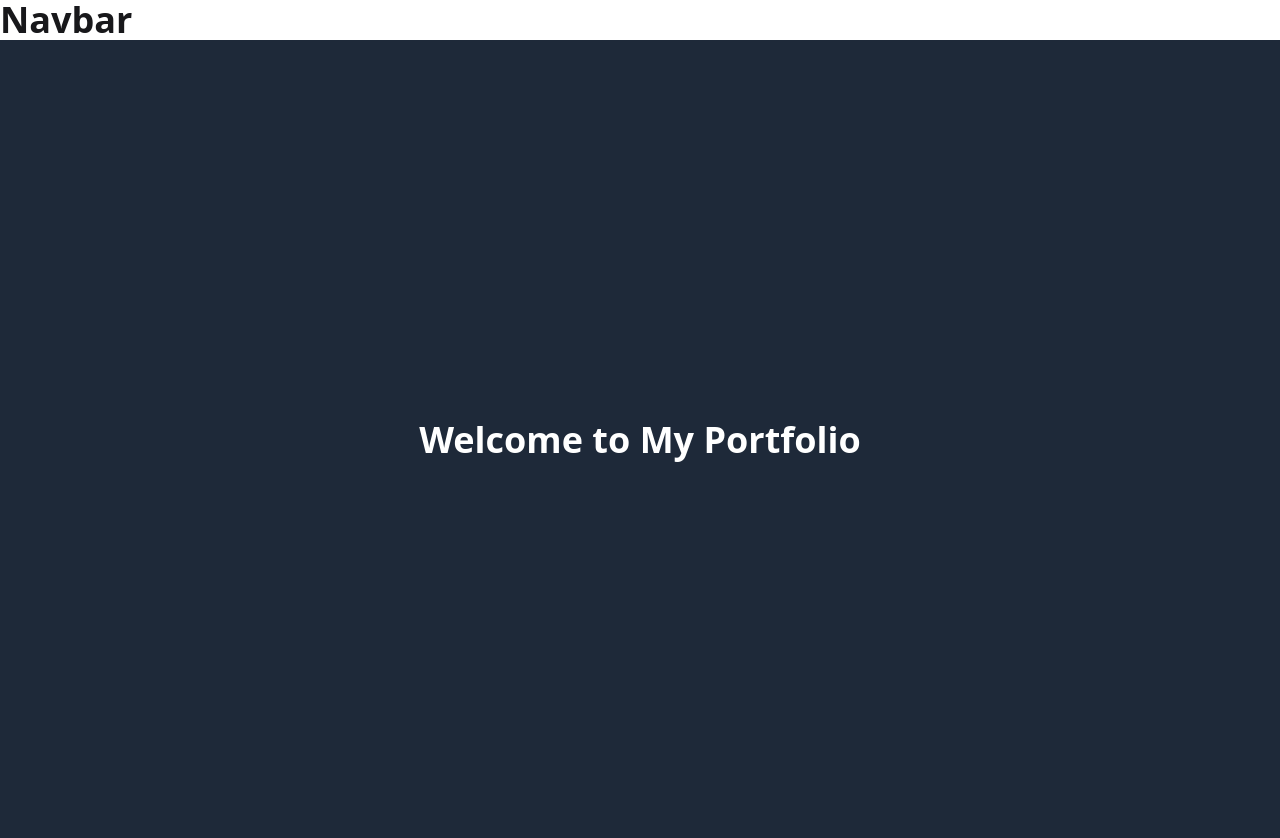
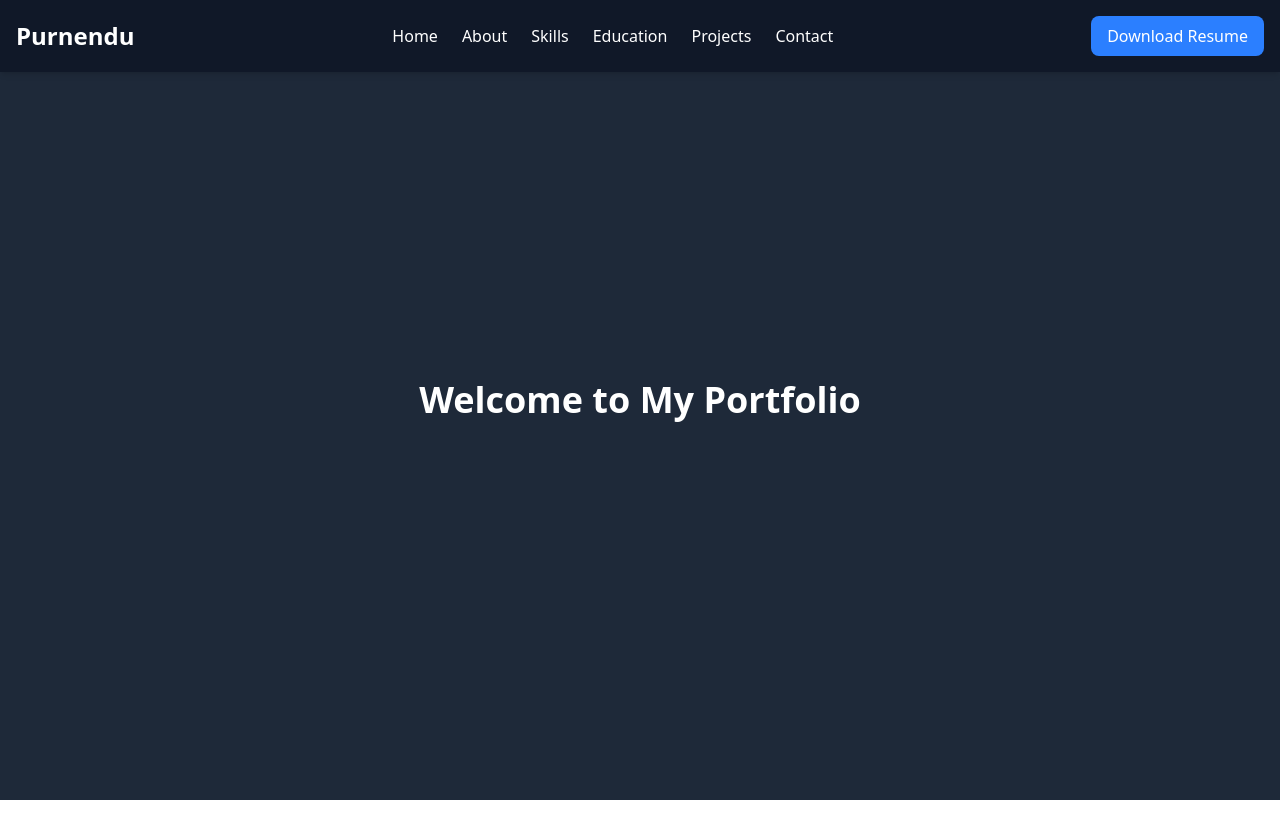
Before and after one commit to Purnendu-sarkar/my-portfolio, a React (Vite) app: page / in a window 1280 px wide. After the commit the page ends 800 px from the top, so only its background shows below. Built offline with nearby package versions, Linux system fonts and the light colour scheme.

Commit message:
Add responsive Navbar component with mobile menu

```diff
--- a/src/Shared/Navbar.jsx
+++ b/src/Shared/Navbar.jsx
@@ -1,8 +1,168 @@
+import { useState } from "react";
+import { Link, NavLink } from "react-router-dom";
+
 const Navbar = () => {
+  const [isOpen, setIsOpen] = useState(false);
+
   return (
-    <div>
-      <h1 className="text-4xl font-bold">Navbar</h1>
-    </div>
+    <nav className="bg-gray-900 text-white fixed w-full z-10 shadow-md">
+      <div className="container mx-auto flex justify-between items-center p-4">
+        {/* Logo and Name */}
+        <Link to="/" className="text-2xl font-bold flex items-center">
+          Purnendu
+        </Link>
+
+        {/* Navigation Links for Large Screens */}
+        <ul className="hidden md:flex space-x-6">
+          <li>
+            <NavLink to="/" className="hover:text-blue-400">
+              Home
+            </NavLink>
+          </li>
+          <li>
+            <Link to="/about" className="hover:text-blue-400">
+              About
+            </Link>
+          </li>
+          <li>
+            <Link to="/skills" className="hover:text-blue-400">
+              Skills
+            </Link>
+          </li>
+          <li>
+            <Link to="/education" className="hover:text-blue-400">
+              Education
+            </Link>
+          </li>
+          <li>
+            <Link to="/projects" className="hover:text-blue-400">
+              Projects
+            </Link>
+          </li>
+          <li>
+            <Link to="/contact" className="hover:text-blue-400">
+              Contact
+            </Link>
+          </li>
+        </ul>
+
+        {/* Resume Download Button */}
+        <a
+          href="/resume.pdf"
+          download
+          className="hidden md:block bg-blue-500 px-4 py-2 rounded-lg hover:bg-blue-700 transition"
+        >
+          Download Resume
+        </a>
+
+        {/* Mobile Menu Button */}
+        <button
+          className="md:hidden text-white"
+          onClick={() => setIsOpen(!isOpen)}
+        >
+          {isOpen ? (
+            <svg
+              xmlns="http://www.w3.org/2000/svg"
+              fill="none"
+              viewBox="0 0 24 24"
+              stroke="currentColor"
+              className="h-8 w-8"
+            >
+              <path
+                strokeLinecap="round"
+                strokeLinejoin="round"
+                strokeWidth="2"
+                d="M6 18L18 6M6 6l12 12"
+              />
+            </svg>
+          ) : (
+            <svg
+              xmlns="http://www.w3.org/2000/svg"
+              fill="none"
+              viewBox="0 0 24 24"
+              stroke="currentColor"
+              className="h-8 w-8"
+            >
+              <path
+                strokeLinecap="round"
+                strokeLinejoin="round"
+                strokeWidth="2"
+                d="M4 6h16M4 12h16m-7 6h7"
+              />
+            </svg>
+          )}
+        </button>
+      </div>
+
+      {/* Mobile Menu */}
+      <div
+        className={`fixed top-0 left-0 w-full h-screen bg-gray-800 bg-opacity-95 flex flex-col items-center justify-center space-y-6 transition-transform duration-300 ${
+          isOpen ? "translate-x-0" : "-translate-x-full"
+        } md:hidden`}
+      >
+        <button
+          className="absolute top-6 right-6 text-white"
+          onClick={() => setIsOpen(false)}
+        >
+          <svg
+            xmlns="http://www.w3.org/2000/svg"
+            fill="none"
+            viewBox="0 0 24 24"
+            stroke="currentColor"
+            className="h-8 w-8"
+          >
+            <path
+              strokeLinecap="round"
+              strokeLinejoin="round"
+              strokeWidth="2"
+              d="M6 18L18 6M6 6l12 12"
+            />
+          </svg>
+        </button>
+        <Link
+          to="/"
+          className="text-2xl text-white"
+          onClick={() => setIsOpen(false)}
+        >
+          Home
+        </Link>
+        <Link
+          to="/about"
+          className="text-2xl text-white"
+          onClick={() => setIsOpen(false)}
+        >
+          About
+        </Link>
+        <Link
+          to="/skills"
+          className="text-2xl text-white"
+          onClick={() => setIsOpen(false)}
+        >
+          Skills
+        </Link>
+        <Link
+          to="/education"
+          className="text-2xl text-white"
+          onClick={() => setIsOpen(false)}
+        >
+          Education
+        </Link>
+        <Link
+          to="/projects"
+          className="text-2xl text-white"
+          onClick={() => setIsOpen(false)}
+        >
+          Projects
+        </Link>
+        <Link
+          to="/contact"
+          className="text-2xl text-white"
+          onClick={() => setIsOpen(false)}
+        >
+          Contact
+        </Link>
+      </div>
+    </nav>
   );
 };
 
```
